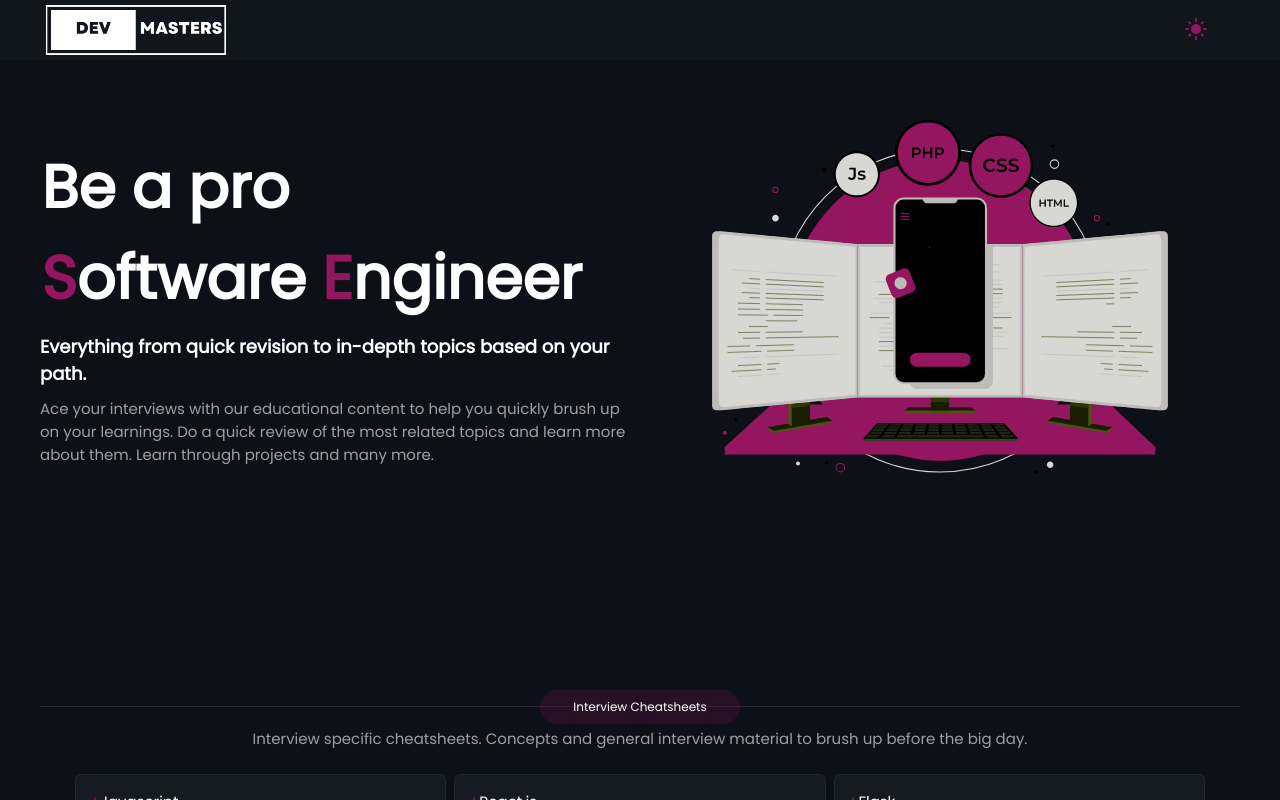
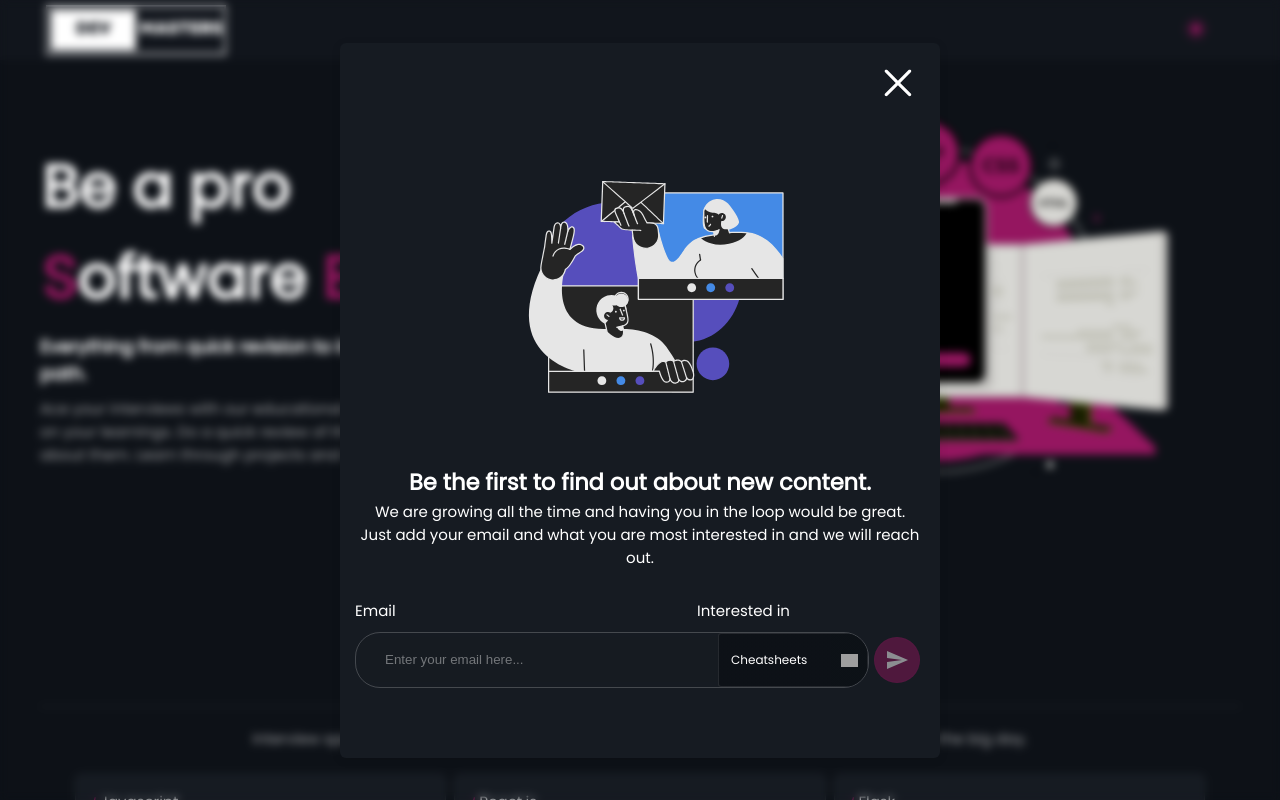
Before and after one commit to MRmarioruci/DevMasters, a React (Create React App) app in the folder client/: page / in a window 1280 px wide. Built offline with nearby package versions, Linux system fonts and the light colour scheme; no server answers; grey boxes are pictures that could not be loaded.

Commit message:
newsletter modal

```diff
--- a/client/src/components/Main.tsx
+++ b/client/src/components/Main.tsx
@@ -4,6 +4,7 @@
 import {menu} from './utils/NavItems';
 import { Link } from 'react-router-dom';
 import Newsletter from './Newsletter';
+import NewsletterModal from './NewsletterModal';
 
 type MenuItem = {
 	title: string;
@@ -18,6 +19,8 @@
 
 function Main() {
 	const [loading, setLoading] = useState<boolean>(true);
+	console.log(!!localStorage.getItem('devmasters__newsletter-modal'));
+	const [newsletterModal, setNewsletterModal] = useState<boolean>(!(!!localStorage.getItem('devmasters__newsletter-modal')) ?? true);
 
 	const interviewMenu = menu.find( (menuItem:MenuGroup) => menuItem.title === 'Interview Cheatsheets');
 	const projectsMenu = menu.find( (menuItem:MenuGroup) => menuItem.title === 'Project Based Learning');
@@ -108,6 +111,7 @@
 				</div>
 				<Newsletter />
 			</div>
+			{ newsletterModal && <NewsletterModal setModal={setNewsletterModal}/>}
 		</>
 	)
 }
--- /dev/null
+++ b/client/src/components/NewsletterModal.tsx
@@ -0,0 +1,31 @@
+import React from 'react';
+import Newsletter from './Newsletter';
+
+interface INewsletterProps{
+	setModal: React.Dispatch<React.SetStateAction<boolean>>;
+}
+function NewsletterModal({setModal}: INewsletterProps) {
+	localStorage.setItem('devmasters__newsletter-modal', JSON.stringify(true));
+	return (
+		<div className="modal__overlay active">
+            <div className="modal active animate__animated animate__zoomIn modal__md">
+				<div className="modal__header">
+					<div className="modal__header-title">
+					</div>
+					<div className="close-modal modal__x">
+						<svg viewBox="0 0 20 20" onClick={() => { setModal(false) }}>
+							<path d="M15.898,4.045c-0.271-0.272-0.713-0.272-0.986,0l-4.71,4.711L5.493,4.045c-0.272-0.272-0.714-0.272-0.986,0s-0.272,0.714,0,0.986l4.709,4.711l-4.71,4.711c-0.272,0.271-0.272,0.713,0,0.986c0.136,0.136,0.314,0.203,0.492,0.203c0.179,0,0.357-0.067,0.493-0.203l4.711-4.711l4.71,4.711c0.137,0.136,0.314,0.203,0.494,0.203c0.178,0,0.355-0.067,0.492-0.203c0.273-0.273,0.273-0.715,0-0.986l-4.711-4.711l4.711-4.711C16.172,4.759,16.172,4.317,15.898,4.045z"></path>
+						</svg>
+					</div>
+				</div>
+                <div className="modal__content">
+                    <div className="modal__body">
+						<Newsletter />
+                    </div>
+                </div>
+            </div>
+        </div>
+	)
+}
+
+export default NewsletterModal
```
